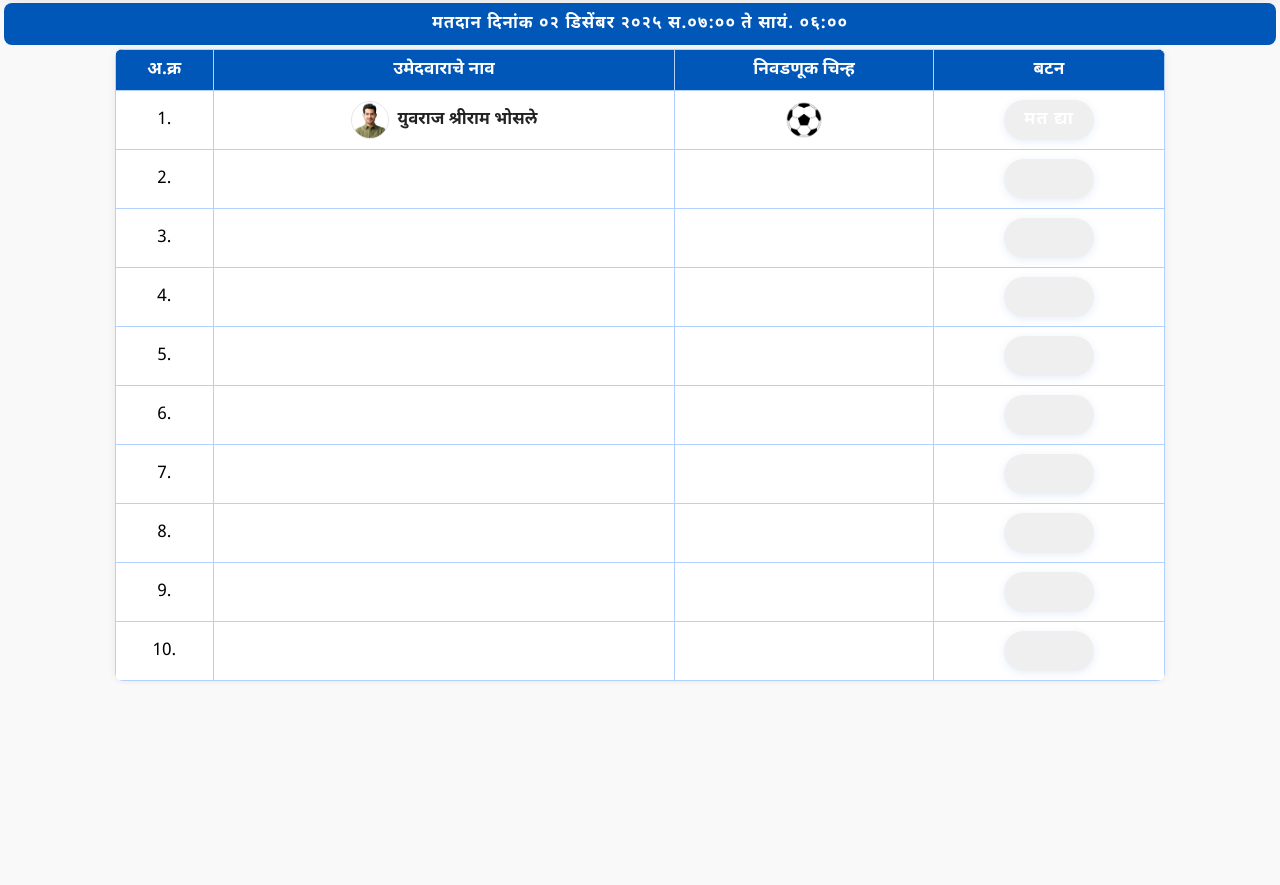
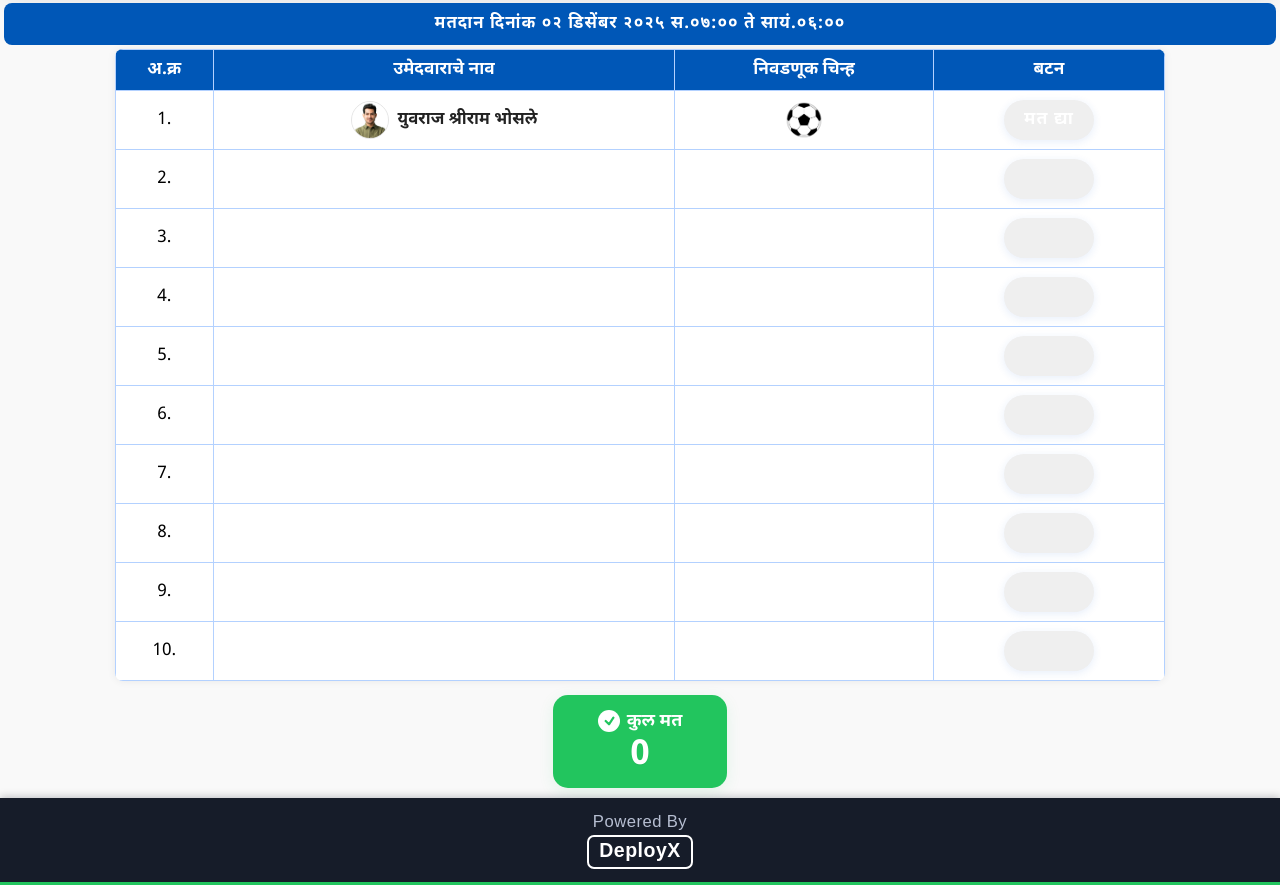
Before and after one commit to skkothimbire/demo_election, a plain HTML site: page index.html in a window 1280 px wide. Shown: the part 549-1434 px from the top of the page. Before the commit the page ends 1234 px from the top, so only its background shows below. Drawn offline with Linux system fonts and the light colour scheme.

Commit message:
Vote Count add  commit

```diff
--- a/index.html
+++ b/index.html
@@ -492,7 +492,7 @@
     </header>
     <main>
         <p class="notice">
-            मतदान दिनांक ०२ डिसेंबर २०२५ स.०७:०० ते सायं. ०६:००
+            मतदान दिनांक ०२ डिसेंबर २०२५ स.०७:०० ते सायं.०६:००
         </p>
         <table>
             <thead>
@@ -615,6 +615,79 @@
             </button>
         </div>
     </div>
+   <div style="display: flex; flex-direction: column; align-items: center;">
+  <div id="voteCounterCard" style="
+    background: #22c55e;
+    border-radius: 15px;
+    padding: 15px 45px 15px 45px;
+    display: inline-flex;
+    flex-direction: column;
+    align-items: center;
+    box-shadow: 0 4px 16px #22c55e19;
+    margin: 10px auto 10px auto;
+    min-width: 100px;
+  ">
+    <div style="display: flex; align-items: center; gap: 7px;">
+      <svg width="22" height="22" viewBox="0 0 20 20" style="background: white; border-radius: 50%;">
+        <circle cx="10" cy="10" r="9" fill="#fff"/>
+        <polyline points="7,10 10,13 14,7" fill="none" stroke="#22c55e" stroke-width="2" stroke-linecap="round" stroke-linejoin="round"/>
+      </svg>
+      <span style="color: #fff; font-size: 1.12rem; font-weight: 700;">कुल मत</span>
+    </div>
+    <div id="voteCount" style="
+      color: #fff;
+      font-size: 2.15rem;
+      font-weight: 800;
+      margin-top: 6px;
+      line-height: 1;
+      text-shadow: 0 1px 0 #1f8f4c33;
+    ">0</div>
+  </div>
+<div style="
+  width: 100vw;
+  background: #161c29;
+  padding: 14px 0 13px 0;
+  margin: 0 auto 0 auto;
+  text-align: center;
+  box-shadow: 0 -1px 8px #161c2944;
+  font-family: inherit;
+  letter-spacing: 0.5px;
+  border-bottom: 3px solid #22c55e;
+  ">
+  <div style="color:#b6bed1; font-size:1.04em;">Powered By</div>
+  <div style="font-size:1.22em; font-weight:700; margin-top:1px;">
+<a href="https://deployx.io"
+   style="color:#fff; text-decoration:none; font-weight:700;
+          border: 2px solid #fff;
+          border-radius: 7px;
+          padding: 2px 10px;
+          display: inline-block;
+          transition: background 0.17s, color 0.17s;"
+   target="_blank" rel="noopener">DeployX</a>
+  </div>
+</div>
+
+</div>
+
+<script>
+let voteCount = 0;
+const voteCountSpan = document.getElementById('voteCount');
+
+// Attach to all non-empty vote buttons.
+document.addEventListener('DOMContentLoaded', function () {
+    // Select all vote buttons with text
+    document.querySelectorAll('.vote-btn').forEach(btn => {
+        if (btn.textContent.trim().length > 0) {
+            btn.addEventListener('click', function () {
+                voteCount++;
+                voteCountSpan.textContent = voteCount;
+            });
+        }
+    });
+});
+</script>
+
+
 
 
 
```
